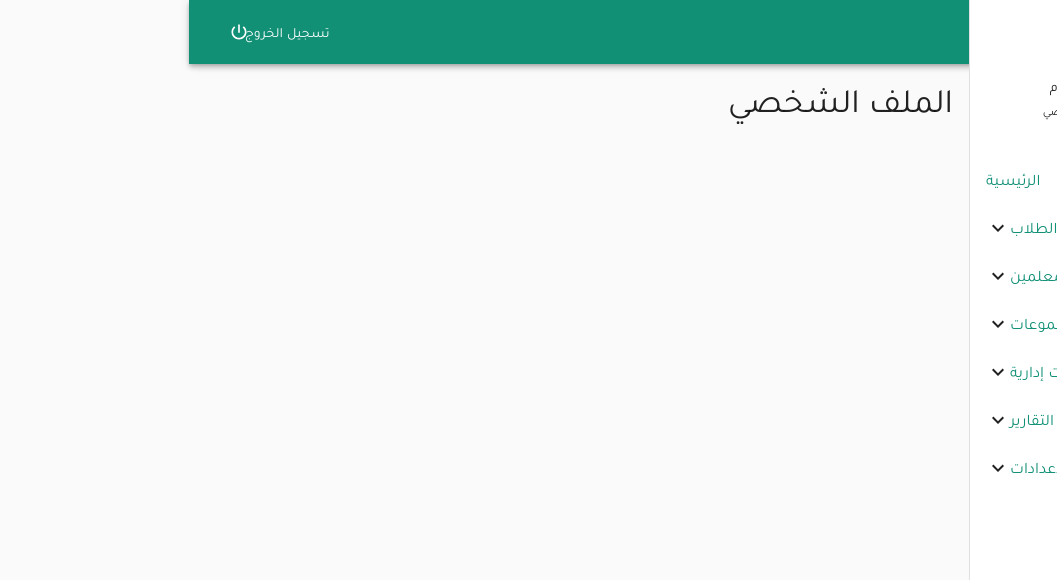
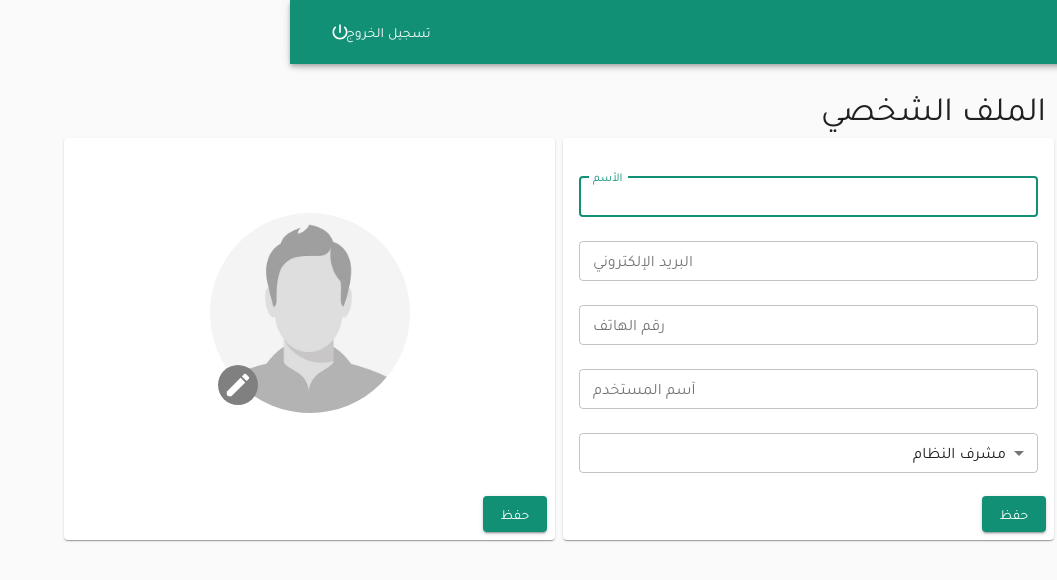
Before and after one commit to Ghanim-Marzouqi/alferdoos-frontend, a React (Create React App) app: page /admin/profile in a window 1280 px wide. Shown: the top 580 px of the page, without its empty margins (223-1280 px from the left). Built offline with nearby package versions, Linux system fonts and the light colour scheme; what jss-rtl would draw is missing.

Commit message:
Profile Page UI Ready

```diff
--- a/src/config/Constants.ts
+++ b/src/config/Constants.ts
@@ -1,2 +1,7 @@
 export const DRAWER_WIDTH = 250;
 export const ITEMS_PER_PAGE = 5;
+export enum USER_TYPE {
+  ADMIN = "ADMIN",
+  TEACHER = "TEACHER",
+  PARENT = "PARENT"
+};
--- /dev/null
+++ b/src/dtos/UserDto.ts
@@ -0,0 +1,11 @@
+import { USER_TYPE } from "../config/Constants";
+
+export default interface UserDto {
+  readonly id?: number;
+  name: string;
+  email: string;
+  phone: string;
+  username: string;
+  profileImage: string;
+  userType: USER_TYPE;
+}
--- a/src/pages/auth/Profile.tsx
+++ b/src/pages/auth/Profile.tsx
@@ -1,25 +1,203 @@
-import React from 'react';
+import React, { useState, useRef } from 'react';
 import { makeStyles, createStyles, Theme } from '@material-ui/core/styles';
-import { Grid, Typography } from '@material-ui/core';
+import {
+  Avatar,
+  Badge,
+  Button,
+  Card,
+  CardContent,
+  CardActions,
+  FormControl,
+  Grid,
+  MenuItem,
+  Select,
+  TextField,
+  Typography
+} from '@material-ui/core';
+import { EditRounded } from '@material-ui/icons';
 
 import HTMLHeader from '../../components/info/HTMLHeader';
+import UserDto from '../../dtos/UserDto';
+import { USER_TYPE } from '../../config/Constants';
 
 const useStyles = makeStyles((theme: Theme) => createStyles({
   container: {
     padding: theme.spacing(2)
+  },
+  title: {
+    padding: theme.spacing(1)
+  },
+  form: {
+    width: '100%',
+    marginTop: theme.spacing(1),
+  },
+  card: {
+    width: '100%'
+  },
+  avatar: {
+    width: 200,
+    height: 200
+  },
+  avatarContainer: {
+    display: 'flex',
+    justifyContent: 'center',
+    alignItems: 'center',
+    height: 350
+  },
+  avatarBadge: {
+    backgroundColor: 'grey',
+    borderRadius: 30,
+    padding: 5,
+    fontSize: 40
+  },
+  formControl: {
+    width: '100%',
+    marginTop: theme.spacing(2)
+  },
+  selectEmpty: {
+    marginTop: theme.spacing(2),
+  },
+  imageFile: {
+    display: 'none'
   }
 }));
 
 const Profile: React.FC = () => {
   const classes = useStyles();
+  const imageRef = useRef<HTMLInputElement>(null);
+  const [form, setForm] = useState<UserDto>({
+    name: "",
+    email: "",
+    phone: "",
+    username: "",
+    profileImage: require("../../assets/images/avatar.jpeg").default,
+    userType: USER_TYPE.ADMIN,
+  });
+
+  const imageFileClickHandler = (event: React.MouseEvent<HTMLDivElement, MouseEvent>) => {
+    event.stopPropagation();
+    event.preventDefault();
+    if (typeof imageRef.current !== "undefined" && imageRef.current !== null) {
+      imageRef.current.click();
+    }
+  };
+
+  const imageFileChangeHandler = (event: React.ChangeEvent<HTMLInputElement>) => {
+    if (event.target.files !== null) {
+      const file = event.target.files[0];
+      setForm(preForm => ({ ...preForm, profileImage: URL.createObjectURL(file) }));
+    }
+  };
+
+  const profileButtonClickHandler = (event: React.MouseEvent<HTMLButtonElement, MouseEvent>) => {
+    event.preventDefault();
+  };
+
+  const imageUploadButtonClickHandler = (event: React.MouseEvent<HTMLButtonElement, MouseEvent>) => {
+    event.preventDefault();
+  };
 
   return (
     <>
       <HTMLHeader title="مركز الفردوس الأعلى | الملف الشخصي" />
-      <Grid className={classes.container} container>
-        <Typography variant="h4" component="h1">
+      <Grid className={classes.container} container direction="column">
+        <Typography className={classes.title} variant="h4" component="h1">
           الملف الشخصي
         </Typography>
+        <Grid item>
+          <Grid container spacing={1}>
+            <Grid item lg={6} md={6} xs={12}>
+              <Card className={classes.card}>
+                <CardContent className={classes.avatarContainer}>
+                  <form className={classes.form} noValidate>
+                    <TextField
+                      variant="outlined"
+                      margin="normal"
+                      size="small"
+                      fullWidth
+                      id="name"
+                      label="الأسم"
+                      name="name"
+                      autoComplete="name"
+                      autoFocus
+                      onChange={e => setForm(preForm => ({ ...preForm, name: e.target.value }))}
+                    />
+                    <TextField
+                      variant="outlined"
+                      margin="normal"
+                      size="small"
+                      fullWidth
+                      id="email"
+                      label="البريد الإلكتروني"
+                      name="email"
+                      autoComplete="email"
+                      type="email"
+                      onChange={e => setForm(preForm => ({ ...preForm, email: e.target.value }))}
+                    />
+                    <TextField
+                      variant="outlined"
+                      margin="normal"
+                      size="small"
+                      fullWidth
+                      id="phone"
+                      label="رقم الهاتف"
+                      name="phone"
+                      autoComplete="phone"
+                      type="number"
+                      onChange={e => setForm(preForm => ({ ...preForm, phone: e.target.value }))}
+                    />
+                    <TextField
+                      variant="outlined"
+                      margin="normal"
+                      size="small"
+                      fullWidth
+                      id="username"
+                      label="آسم المستخدم"
+                      name="username"
+                      autoComplete="username"
+                      onChange={e => setForm(preForm => ({ ...preForm, username: e.target.value }))}
+                    />
+                    <FormControl className={classes.formControl} variant="outlined" size="small">
+                      <Select labelId="select-label" readOnly value={form.userType} onChange={e => { }}>
+                        <MenuItem value="ADMIN">مشرف النظام</MenuItem>
+                        <MenuItem value="TEACHER">معلم</MenuItem>
+                        <MenuItem value="PARENT">ولي أمر</MenuItem>
+                      </Select>
+                    </FormControl>
+                  </form>
+                </CardContent>
+                <CardActions>
+                  <Button color="primary" variant="contained" onClick={profileButtonClickHandler}>حفظ</Button>
+                </CardActions>
+              </Card>
+            </Grid>
+            <Grid item lg={6} md={6} xs={12}>
+              <Card className={classes.card}>
+                <CardContent className={classes.avatarContainer}>
+                  <Badge
+                    overlap="circle"
+                    anchorOrigin={{ vertical: 'bottom', horizontal: 'left' }}
+                    badgeContent={<EditRounded className={classes.avatarBadge} color="secondary" />}
+                    onClick={imageFileClickHandler}
+                  >
+                    <Avatar className={classes.avatar} alt="Travis Howard" src={form.profileImage} />
+                  </Badge>
+                  <input
+                    className={classes.imageFile}
+                    ref={imageRef}
+                    type="file"
+                    accept="image/*"
+                    name="image"
+                    id="image"
+                    onChange={imageFileChangeHandler} />
+                </CardContent>
+                <CardActions>
+                  <Button color="primary" variant="contained" onClick={imageUploadButtonClickHandler}>حفظ</Button>
+                </CardActions>
+              </Card>
+            </Grid>
+          </Grid>
+        </Grid>
       </Grid>
     </>
   );
```
